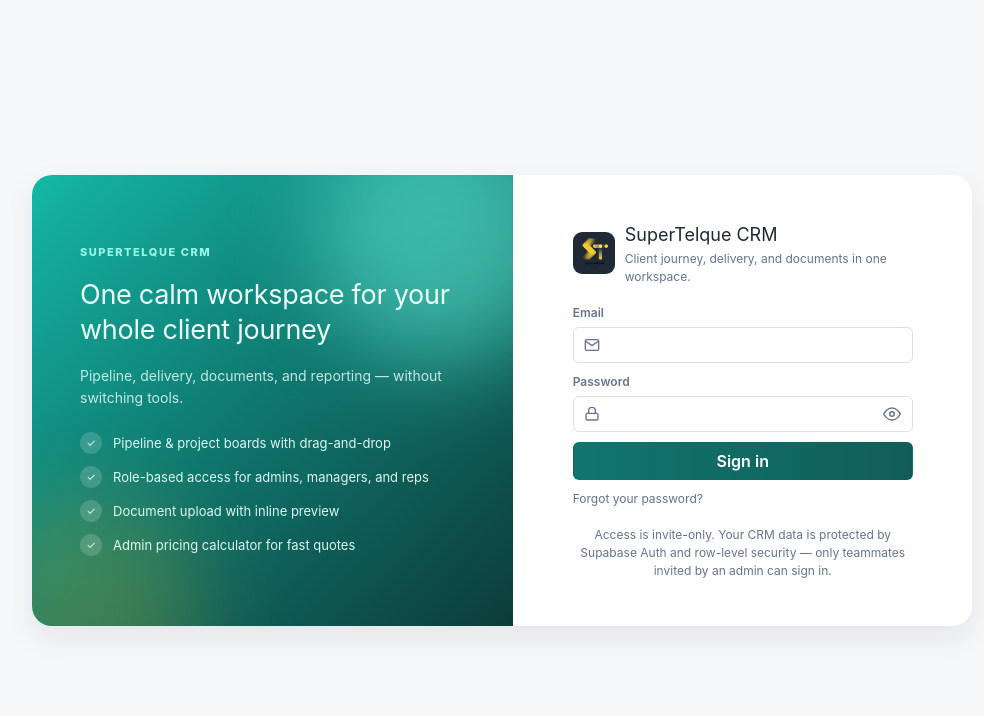
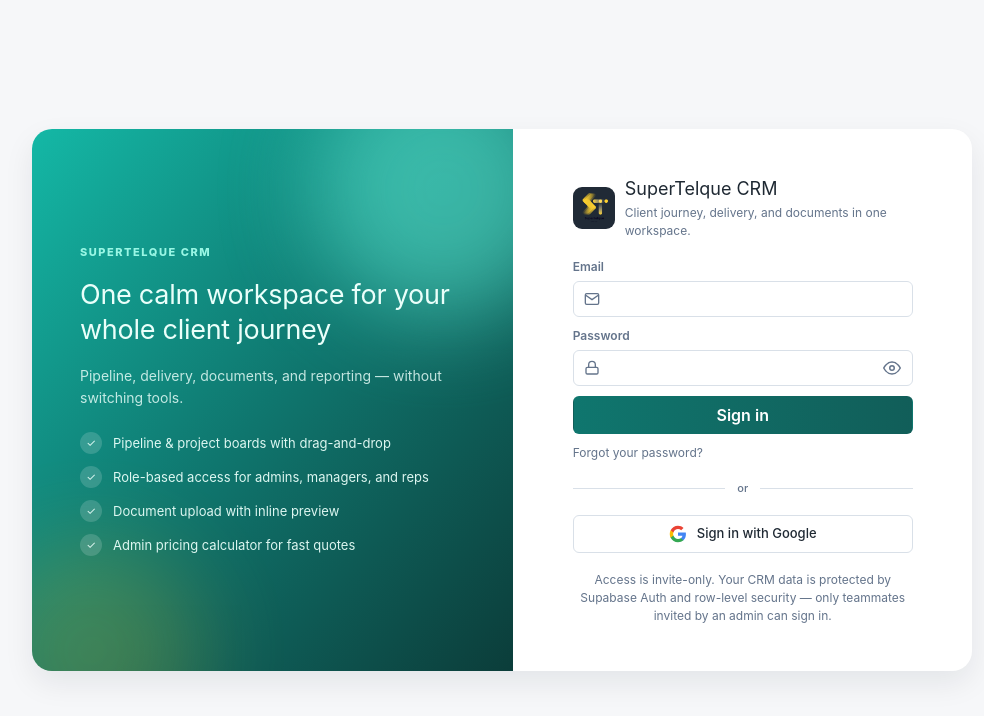
Before and after one commit to Iseoluwa-Tonade/Supertelquecrm, a Next.js app: page /login in a window 1280 px wide. Shown: the top 716 px of the page, without its empty margins (138-1122 px from the left). Built offline with nearby package versions, Linux system fonts and the light colour scheme; no server answers.

Commit message:
feat: implement user authentication, onboarding flows, and protected dashboard routing with Supabase.

```diff
--- /dev/null
+++ b/app/auth/callback/route.ts
@@ -0,0 +1,37 @@
+import { NextRequest, NextResponse } from "next/server";
+import { createServerClient } from "@supabase/ssr";
+
+export async function GET(request: NextRequest) {
+  const { searchParams, origin } = new URL(request.url);
+  const code = searchParams.get("code");
+  const next = searchParams.get("next") ?? "/overview";
+
+  if (code) {
+    const supabase = createServerClient(
+      process.env.NEXT_PUBLIC_SUPABASE_URL!,
+      process.env.NEXT_PUBLIC_SUPABASE_ANON_KEY!,
+      {
+        cookies: {
+          getAll() {
+            return request.cookies.getAll();
+          },
+          setAll(cookiesToSet: { name: string; value: string; options: Record<string, unknown> }[]) {
+            cookiesToSet.forEach(({ name, value }) =>
+              request.cookies.set(name, value)
+            );
+          },
+        },
+      }
+    );
+
+    const { error } = await supabase.auth.exchangeCodeForSession(code);
+    if (!error) {
+      const url = new URL(`${origin}${next}`);
+      url.searchParams.delete("code");
+      url.searchParams.delete("next");
+      return NextResponse.redirect(url);
+    }
+  }
+
+  return NextResponse.redirect(`${origin}/login?error=auth_failed`);
+}
--- a/app/login/page.tsx
+++ b/app/login/page.tsx
@@ -11,6 +11,7 @@ export default function LoginPage() {
   const [showPassword, setShowPassword] = useState(false);
   const [error, setError] = useState("");
   const [loading, setLoading] = useState(false);
+  const [oauthLoading, setOauthLoading] = useState(false);
   const router = useRouter();
   const supabase = createClient();
 
@@ -43,6 +44,21 @@ export default function LoginPage() {
     const { error: resetError } = await supabase.auth.resetPasswordForEmail(email);
     if (resetError) {
       setError(resetError.message);
+    }
+  }
+
+  async function handleGoogleSignIn() {
+    setOauthLoading(true);
+    setError("");
+    const { error } = await supabase.auth.signInWithOAuth({
+      provider: "google",
+      options: {
+        redirectTo: `${window.location.origin}/auth/callback`,
+      },
+    });
+    if (error) {
+      setError(error.message);
+      setOauthLoading(false);
     }
   }
 
@@ -198,6 +214,25 @@ export default function LoginPage() {
               </button>
             </form>
 
+            <div className="flex items-center gap-3 before:flex-1 before:h-px before:bg-crm-line after:flex-1 after:h-px after:bg-crm-line text-crm-muted text-[11px] font-medium">
+              or
+            </div>
+
+            <button
+              type="button"
+              onClick={handleGoogleSignIn}
+              disabled={oauthLoading}
+              className="flex items-center justify-center gap-[10px] w-full min-h-[38px] rounded-[6px] border border-crm-line bg-crm-panel text-crm-text font-medium text-[13px] cursor-pointer hover:bg-crm-panel-strong hover:border-crm-line-strong disabled:opacity-50 disabled:cursor-not-allowed"
+            >
+              <svg width="18" height="18" viewBox="0 0 24 24">
+                <path fill="#4285F4" d="M22.56 12.25c0-.78-.07-1.53-.2-2.25H12v4.26h5.92a5.06 5.06 0 0 1-2.2 3.32v2.77h3.57c2.08-1.92 3.28-4.74 3.28-8.1z"/>
+                <path fill="#34A853" d="M12 23c2.97 0 5.46-.98 7.28-2.66l-3.57-2.77c-.98.66-2.23 1.06-3.71 1.06-2.86 0-5.29-1.93-6.16-4.53H2.18v2.84C3.99 20.53 7.7 23 12 23z"/>
+                <path fill="#FBBC05" d="M5.84 14.09c-.22-.66-.35-1.36-.35-2.09s.13-1.43.35-2.09V7.07H2.18C1.43 8.55 1 10.22 1 12s.43 3.45 1.18 4.93l2.85-2.22.81-.62z"/>
+                <path fill="#EA4335" d="M12 5.38c1.62 0 3.06.56 4.21 1.64l3.15-3.15C17.45 2.09 14.97 1 12 1 7.7 1 3.99 3.47 2.18 7.07l3.66 2.84c.87-2.6 3.3-4.53 6.16-4.53z"/>
+              </svg>
+              {oauthLoading ? "Redirecting..." : "Sign in with Google"}
+            </button>
+
             <p className="text-crm-muted text-[12px] text-center leading-[1.5]">
               Access is invite-only. Your CRM data is protected by Supabase Auth
               and row-level security — only teammates invited by an admin can
--- a/lib/AppContext.tsx
+++ b/lib/AppContext.tsx
@@ -153,12 +153,15 @@ export function AppProvider({ children }: { children: ReactNode }) {
       .eq("user_id", session.user.id)
       .single();
 
-    const profile = data || fallback;
-    if (profile.status === "suspended") {
+    if (!data) {
       await supabase.auth.signOut();
       return null;
     }
-    return profile as Profile;
+    if (data.status === "suspended") {
+      await supabase.auth.signOut();
+      return null;
+    }
+    return data as Profile;
   }, []);
 
   const loadRemoteItems = useCallback(async () => {
--- a/lib/supabase/middleware.ts
+++ b/lib/supabase/middleware.ts
@@ -31,7 +31,7 @@ export async function updateSession(request: NextRequest) {
 
   const { pathname } = request.nextUrl;
 
-  if (!user && !pathname.startsWith("/login")) {
+  if (!user && !pathname.startsWith("/login") && !pathname.startsWith("/auth")) {
     const url = request.nextUrl.clone();
     url.pathname = "/login";
     return NextResponse.redirect(url);
```
